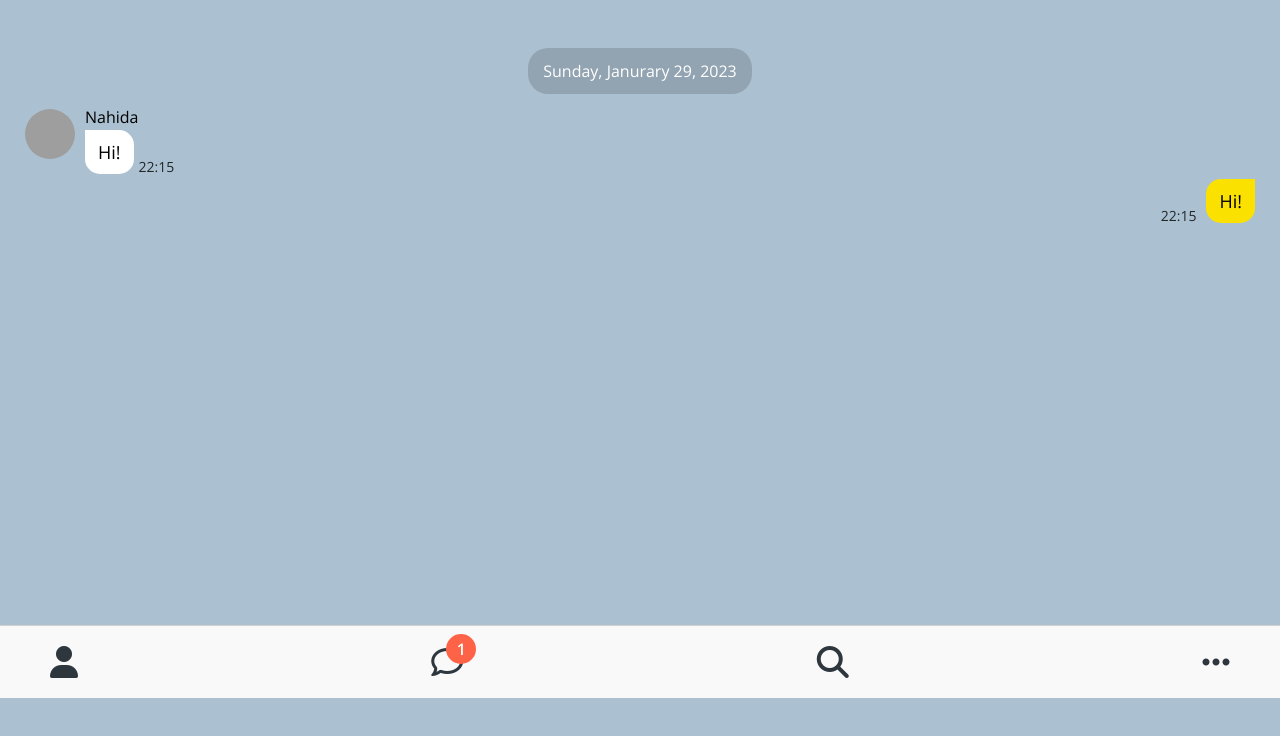
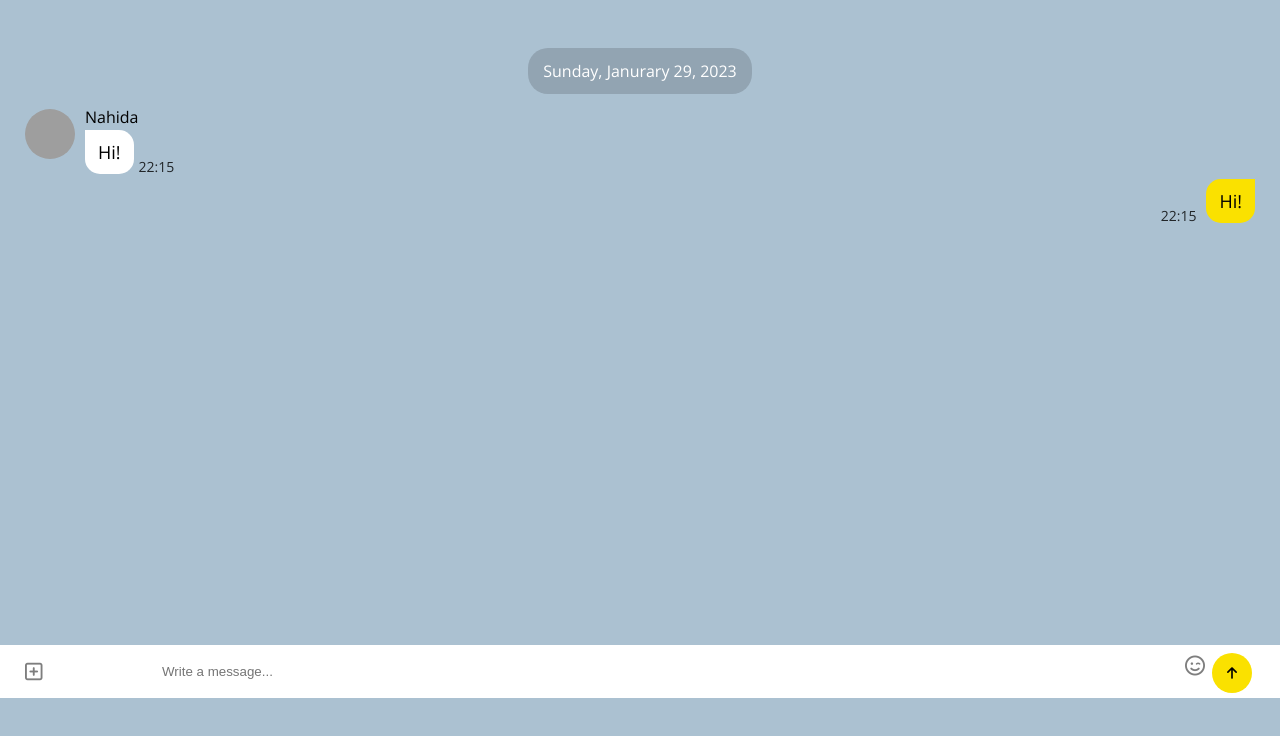
Before and after one commit to amese2003/MessTalk, a plain HTML site: page chat.html in a window 1280 px wide. Shown: the part 102-838 px from the top of the page. Drawn offline with nearby package versions, Linux system fonts and the light colour scheme; grey boxes are pictures that could not be loaded.

Commit message:
채팅 스크린 채팅입력 부분

```diff
--- a/chat.html
+++ b/chat.html
@@ -59,32 +59,18 @@
         </div>
       </main>
 
-      <nav class="nav">
-        <ul class="nav__list">
-            <li class="nav__btn">
-                <a class="nav__link" href="friends.html">
-                <i class="fas fa-user fa-2x"></i></a>
-              </li>
-              <li class="nav__btn">
-                <a class="nav__link" href="chats.html">
-                  <span class="nav__notification badge">1</span>
-                  <i class="far fa-comment fa-2x"></i>
-                </a>
-              </li>
-              <li class="nav__btn">
-                <a class="nav__link" href="find.html">
-                <i class="fas fa-search fa-2x"></i></a>
-              </li>
-              <li class="nav__btn">
-                <a class="nav__link" href="more.html">
-                  <span class="nav__addition"></span>
-                  <i class="fas fa-ellipsis-h fa-2x"></i
-                ></a>
-              </li>
-          </ul>
-      </nav>
-
-
+      <form class="reply">
+        <div class="reply__column">
+          <i class="far fa-plus-square fa-lg"></i>
+        </div>
+        <div class="reply__column">
+          <input type="text" placeholder="Write a message..." />
+          <i class="far fa-smile-wink fa-lg"></i>
+          <button>
+            <i class="fas fa-arrow-up"></i>
+          </button>
+        </div>
+      </form>
       <script
           src="https://kit.fontawesome.com/6478f529f2.js"
           crossorigin="anonymous"
--- a/css/screens/chat.css
+++ b/css/screens/chat.css
@@ -93,3 +93,65 @@
     margin-right: 0px;
     margin-left: 10px;
 }
+
+.reply {
+    position: fixed;
+    display: flex;
+    width: 100%;
+    bottom: 0;
+    background-color: white;
+    justify-content: space-between;
+    align-items: center;
+    padding: 5px 25px;
+    box-sizing: border-box;
+}
+
+.reply .reply__column:first-child {
+    width: 10%;
+}
+
+.reply .reply__column:last-child {
+    width: 90%;
+    position: relative;
+}
+
+.reply i {
+    opacity: 0.5;
+}
+
+.reply input {
+    padding: 14px;
+    width: 100%;
+    border: var(--main-border);
+    border-radius: 25px;
+    box-sizing: border-box;
+}
+
+.reply__column:last-child > i,
+.reply__column:last-child > button {
+    position: absolute;
+    right: 3px;
+    top: 3px;
+}
+
+.reply__column:last-child > i {
+    right: 50px;
+    top: 15px;
+}
+
+.reply__column button {
+    background-color: var(--yellow);
+    border: none;
+    width: 40px;
+    height: 40px;
+    border-radius: 50%;
+}
+
+.reply__column button i {
+    opacity: 1;
+}
+
+.reply__column button:focus,
+.reply__column button:active {
+  outline: none;
+}
```
Also changed, not shown: friends.html (+1 -0 lines).
